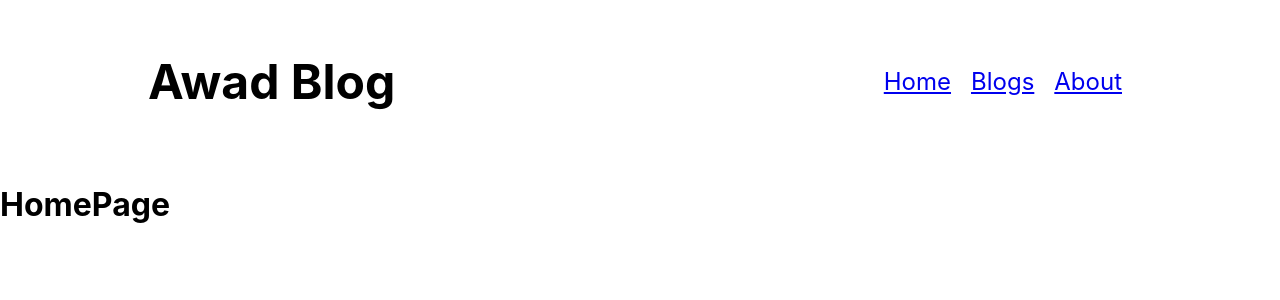
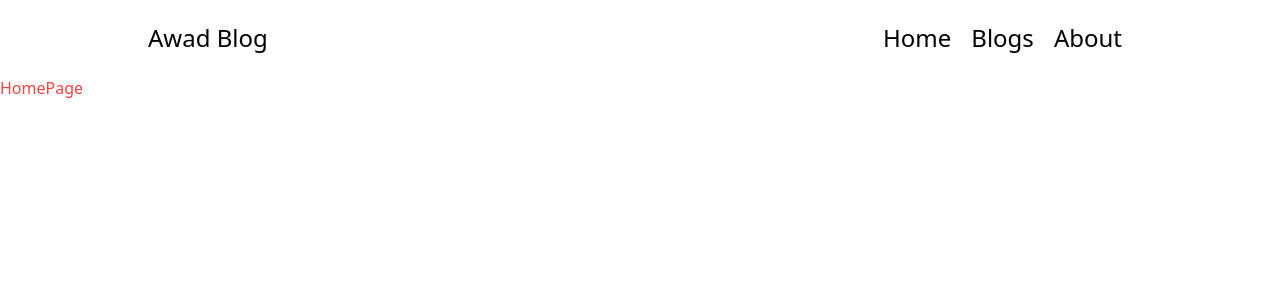
Before and after one commit to MAlngaawy/awad-web, a React (Create React App) app: page / in a window 1280 px wide. Shown: the top 300 px of the page. Built offline with nearby package versions, Linux system fonts and the light colour scheme.

Commit message:
install tailwind and test it

```diff
--- /dev/null
+++ b/craco.config.js
@@ -0,0 +1,7 @@
+module.exports = {
+  style: {
+    postcss: {
+      plugins: [require('tailwindcss'), require('autoprefixer')]
+    }
+  }
+};
--- a/src/App.js
+++ b/src/App.js
@@ -39,5 +39,5 @@
 
 export default App;
 
-const Home = () => <h1>HomePage</h1>;
+const Home = () => <h1 className="text-red-500">HomePage</h1>;
 export { api };
--- a/src/index.css
+++ b/src/index.css
@@ -1,13 +1,3 @@
-body {
-  margin: 0;
-  font-family: -apple-system, BlinkMacSystemFont, 'Segoe UI', 'Roboto', 'Oxygen',
-    'Ubuntu', 'Cantarell', 'Fira Sans', 'Droid Sans', 'Helvetica Neue',
-    sans-serif;
-  -webkit-font-smoothing: antialiased;
-  -moz-osx-font-smoothing: grayscale;
-}
-
-code {
-  font-family: source-code-pro, Menlo, Monaco, Consolas, 'Courier New',
-    monospace;
-}
+@tailwind base;
+@tailwind components;
+@tailwind utilities;
--- /dev/null
+++ b/tailwind.config.js
@@ -0,0 +1,11 @@
+module.exports = {
+  purge: ['./src/**/*.{js,jsx,ts,tsx}', './public/index.html'],
+  darkMode: false, // or 'media' or 'class'
+  theme: {
+    extend: {}
+  },
+  variants: {
+    extend: {}
+  },
+  plugins: []
+};
```
Also changed, not shown: package.json (+9 -3 lines), 1 other file (tests, documents, lock files or other folders).
